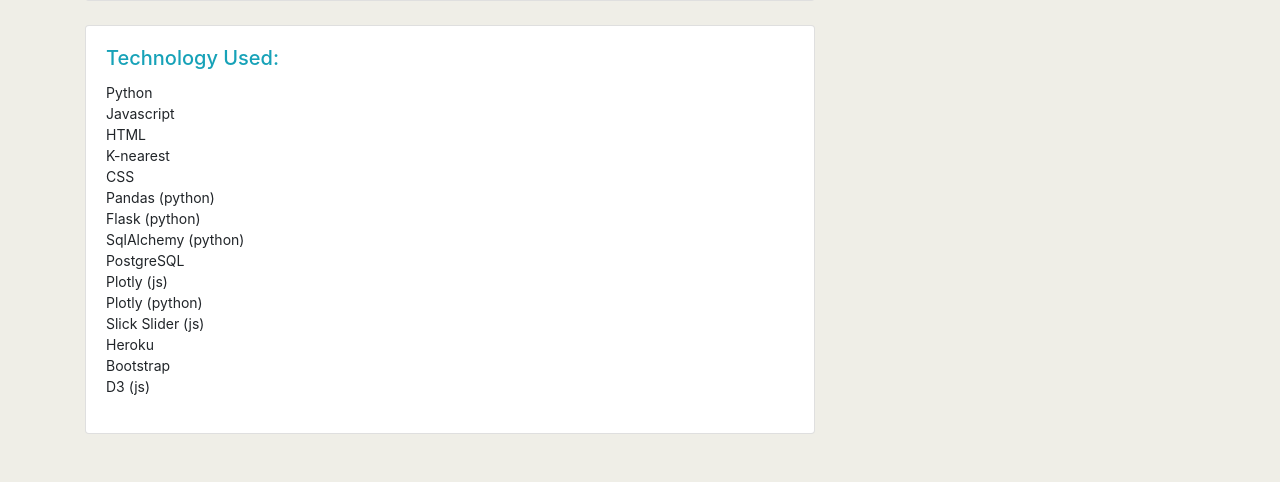
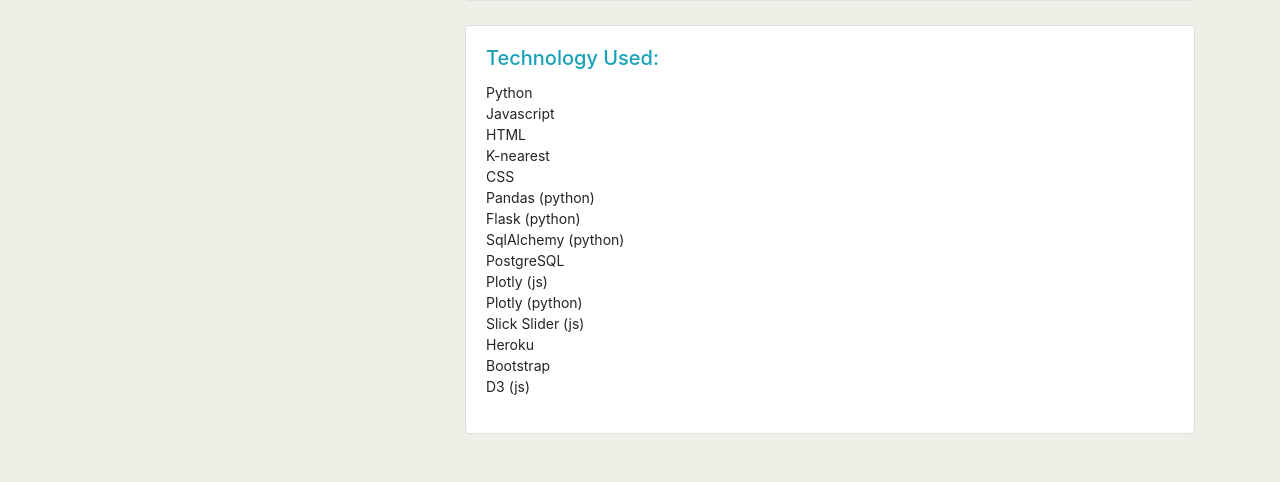
Before and after one commit to Final-Project-BAHF/Sweet_N_Sour_Sentiment, a Flask app: page / in a window 1280 px wide. Shown: the part 1703-2185 px from the top of the page. Run offline with Flask 2, Linux system fonts and the light colour scheme; some libraries are stand-ins or nearby versions.

Commit message:
look for ml-auto

```diff
--- a/sweet_n_sour/templates/index.html
+++ b/sweet_n_sour/templates/index.html
@@ -34,12 +34,7 @@
               <!-- Visualization -->
               <li class="nav-item">
                   <a class="nav-link" href="./viz">Vizualisation</a>
-              </li> -->
-
-              <!-- Data link -->
-              <!-- <li class="nav-item">
-                  <a class="nav-link" href="./data">Data Details</a>
-              </li> -->
+              </li>
 
               <!-- API link -->
               <li class="nav-item">
@@ -77,19 +72,24 @@
                         </i>
                   </p>
                   <p>
-                    <b>Null Hypothesis: </b><i>There is no relationship between the Earnings call and the next day activity of the related stock.</i>
+                    <b>Null Hypothesis: </b><i>There is no relationship between the Earnings call and the next day activity of the related stock.
+                                            </i>
                   </p>
                   <p>In order to perform this analysis, we will train our own data using a list of over 3000 sentences then test against captured statements from S&P 500 earning statements
                   <li>   References:
-                     <a href="https://seekingalpha.com/earnings/earnings-call-transcripts"> Earnings Transcripts</a>
-                  </li></p>
+                  <a href="https://seekingalpha.com/earnings/earnings-call-transcripts"> Earnings Transcripts
+                  </a>
+                  </li>
+                  </p>
                   <p>
                   The following user acceptance tests were performed on the acquired data to ensure acceptable quality:
                   <ul>
                   <li><p><b> Test 1: </b>K-means with vectorization was performed on 3000 sentences with multiple cluster number attempts but no meaningful conclusions drawn although we did find that most data ended up in 2 of 10 clusters.
-                      </p></li>
+                      </p>
+                  </li>
                   <li><p><b>Test 2: </b>We would put joe's model here....you decide...
-                       </p></li>
+                      </p>
+                  </li>
                   </ul>
                   </p>
                   <p>Once the training data was created, sentiment analysis is used against S&P 500 earnings statements. We then visualize the data in a user-friendly manner.
@@ -99,7 +99,7 @@
                 </div>
             </div>
           </div>
-          <div class="col-md-8">
+          <div class="col-md-8 ml-auto">
             <div class="card">
                 <div class="card-body">
                   <h5 class="card-title text-info">Team Members:</h5>
```
Also changed, not shown: 1 other file. Lines whose indentation alone changed are shown as unchanged.
